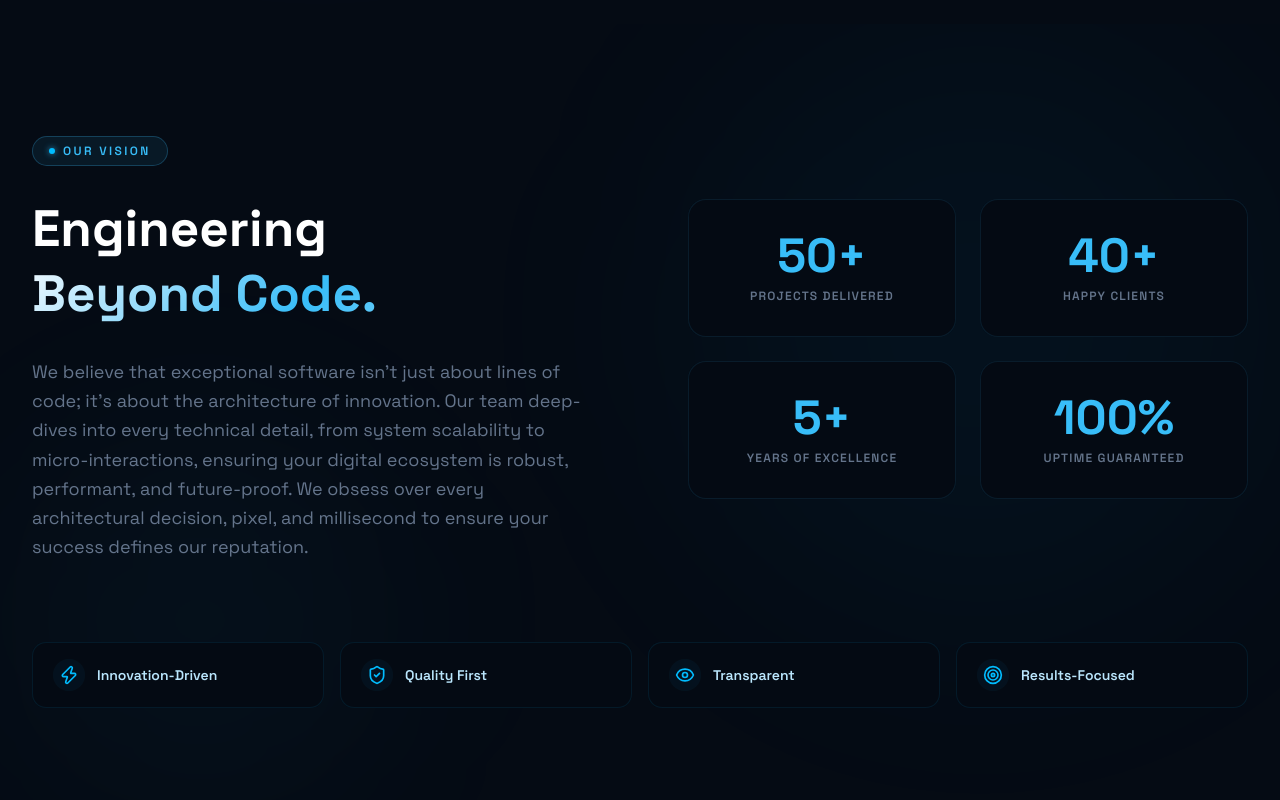
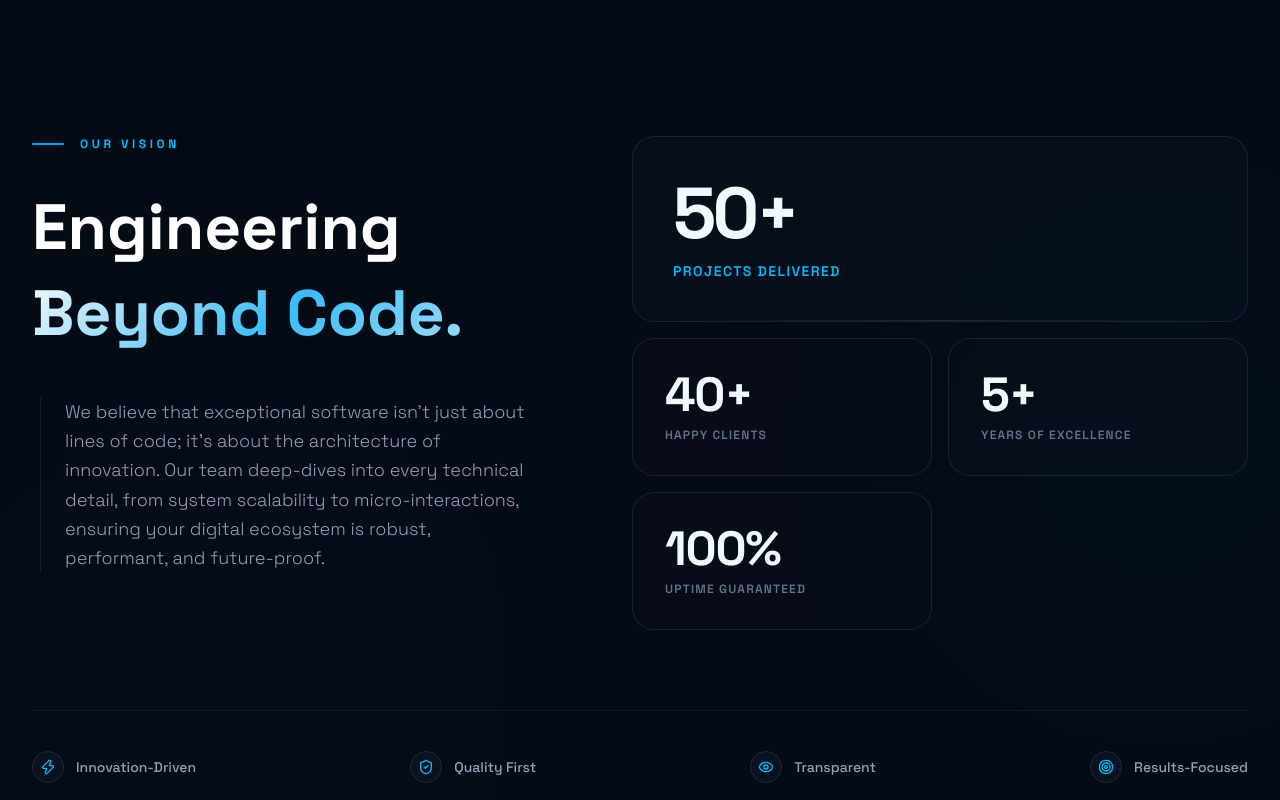
Before and after one commit to QuantumBlazeSoftwareSolution/quantum-blaze, a Next.js app: page / in a window 1280 px wide. Shown: the part 800-1600 px from the top of the page. Built offline with nearby package versions, Linux system fonts and the light colour scheme.

Commit message:
Update About.tsx

```diff
--- a/src/components/sections/About.tsx
+++ b/src/components/sections/About.tsx
@@ -68,41 +68,44 @@ export function About() {
       className="relative section-padding overflow-hidden"
       style={{ background: "var(--bg-primary)" }}
     >
-      {/* Background elements */}
+      {/* Precision background glows */}
       <div
-        className="absolute top-0 right-0 w-[600px] h-[600px] rounded-full blur-[120px] pointer-events-none"
-        style={{ background: "rgba(14,165,233,0.04)" }}
+        className="absolute top-[20%] right-[-10%] w-[500px] h-[500px] rounded-full blur-[130px] pointer-events-none opacity-50"
+        style={{ background: "rgba(14,165,233,0.05)" }}
       />
       <div
-        className="absolute bottom-0 left-0 w-[400px] h-[400px] rounded-full blur-[100px] pointer-events-none"
+        className="absolute bottom-[-10%] left-[-5%] w-[600px] h-[600px] rounded-full blur-[150px] pointer-events-none opacity-40"
         style={{ background: "rgba(56,189,248,0.03)" }}
       />
 
-      <div className="container-wide">
-        <div className="grid grid-cols-1 lg:grid-cols-2 gap-16 lg:gap-24 items-center">
-          {/* Left: Text reveal */}
-          <div ref={textRef}>
+      <div className="container-wide relative z-10">
+        <div className="flex flex-col lg:flex-row gap-16 lg:gap-24 items-start">
+          {/* Left: Narrative Side */}
+          <div className="w-full lg:w-[45%]" ref={textRef}>
             <motion.div
-              initial={{ opacity: 0, y: 20 }}
-              whileInView={{ opacity: 1, y: 0 }}
+              initial={{ opacity: 0, x: -20 }}
+              whileInView={{ opacity: 1, x: 0 }}
               viewport={{ once: true }}
               transition={{ duration: 0.6 }}
-              className="mb-8"
+              className="mb-10"
             >
-              <SectionLabel>Our Vision</SectionLabel>
+              <div className="flex items-center gap-4">
+                <div className="w-8 h-[2px] bg-sky-500 rounded-full" />
+                <span className="text-xs font-bold uppercase tracking-[0.3em] text-sky-400">Our Vision</span>
+              </div>
             </motion.div>
 
             <div
-              className="space-y-1 mb-8"
+              className="space-y-2 mb-10"
               style={{
-                fontSize: "clamp(2rem, 4vw, 3.5rem)",
+                fontSize: "clamp(2.5rem, 5vw, 4rem)",
                 fontWeight: 700,
-                lineHeight: 1.2,
+                lineHeight: 1.1,
                 fontFamily: "var(--font-grotesk)",
               }}
             >
               {lines.map((line, i) => (
-                <div key={i} className="overflow-hidden">
+                <div key={i} className="overflow-hidden pb-2">
                   <span
                     className={`reveal-line block ${
                       i === 1 ? "gradient-text" : "text-white"
@@ -114,95 +117,100 @@ export function About() {
               ))}
             </div>
 
-            <div className="overflow-hidden">
+            <div className="overflow-hidden border-l border-slate-800/60 pl-6 ml-2">
               <p
-                className="reveal-line text-base md:text-lg leading-relaxed max-w-xl"
-                style={{ color: "var(--text-muted)" }}
+                className="reveal-line text-lg leading-relaxed max-w-xl text-slate-400 font-light"
               >
                 We believe that exceptional software isn't just about lines of
                 code; it's about the architecture of innovation. Our team
                 deep-dives into every technical detail, from system scalability
                 to micro-interactions, ensuring your digital ecosystem is
-                robust, performant, and future-proof. We obsess over every
-                architectural decision, pixel, and millisecond to ensure your
-                success defines our reputation.
+                robust, performant, and future-proof.
               </p>
             </div>
           </div>
 
-          {/* Right: Stats grid */}
-          <div className="grid grid-cols-1 sm:grid-cols-2 gap-4 md:gap-6">
-            {stats.map((stat, i) => (
+          {/* Right: Premium Bento Stats */}
+          <div className="w-full lg:w-[55%]">
+            <div className="grid grid-cols-1 md:grid-cols-2 gap-4">
+              {/* Large Feature Stat */}
+              <motion.div
+                initial={{ opacity: 0, y: 30 }}
+                whileInView={{ opacity: 1, y: 0 }}
+                viewport={{ once: true }}
+                transition={{ duration: 0.6 }}
+                className="md:col-span-2 relative p-8 md:p-10 rounded-3xl border border-slate-800/80 bg-slate-900/30 backdrop-blur-sm group overflow-hidden"
+              >
+                <div className="absolute inset-0 bg-gradient-to-br from-sky-500/5 to-transparent opacity-0 group-hover:opacity-100 transition-opacity duration-500" />
+                <div
+                  className="stat-counter text-6xl md:text-7xl font-bold mb-3 tracking-tighter"
+                  data-target={stats[0].value}
+                  style={{ color: "var(--text-primary)" }}
+                >
+                  {stats[0].value}
+                </div>
+                <div className="text-sm font-semibold tracking-widest uppercase text-sky-400">
+                  {stats[0].label}
+                </div>
+
+                {/* Micro-detail line */}
+                <div className="absolute bottom-0 left-8 right-8 h-px bg-gradient-to-r from-transparent via-slate-700 to-transparent opacity-50" />
+              </motion.div>
+
+              {/* Smaller Stats */}
+              {stats.slice(1).map((stat, i) => (
                 <motion.div
                   key={stat.label}
                   initial={{ opacity: 0, y: 30 }}
                   whileInView={{ opacity: 1, y: 0 }}
                   viewport={{ once: true }}
-                transition={{ duration: 0.6, delay: i * 0.1 }}
-                className="glass rounded-2xl p-6 md:p-8 text-center group hover:border-sky-400/30 transition-all duration-300"
-                style={{
-                  borderColor: "var(--glass-border)",
-                }}
+                  transition={{ duration: 0.6, delay: 0.1 * (i + 1) }}
+                  className="relative p-8 rounded-3xl border border-slate-800/80 bg-slate-900/20 backdrop-blur-sm group hover:bg-slate-900/40 transition-colors duration-500"
                 >
                   <div
-                  className="stat-counter text-4xl md:text-5xl font-bold mb-2 group-hover:scale-110 transition-transform duration-300"
+                    className="stat-counter text-4xl md:text-5xl font-bold mb-2 tracking-tight"
                     data-target={stat.value}
-                  style={{ color: "var(--accent-blue)" }}
+                    style={{ color: "var(--text-primary)" }}
                   >
                     {stat.value}
                   </div>
-                <div
-                  className="text-xs font-semibold tracking-widest uppercase"
-                  style={{ color: "var(--text-muted)" }}
-                >
+                  <div className="text-xs font-semibold tracking-widest uppercase text-slate-500 group-hover:text-sky-400/80 transition-colors">
                     {stat.label}
                   </div>
                 </motion.div>
               ))}
             </div>
           </div>
+        </div>
 
-        {/* Core values strip */}
+        {/* Refined Core Values */}
         <motion.div
           initial={{ opacity: 0, y: 30 }}
           whileInView={{ opacity: 1, y: 0 }}
           viewport={{ once: true }}
           transition={{ duration: 0.8 }}
-          className="mt-16 md:mt-20 grid grid-cols-1 sm:grid-cols-2 md:grid-cols-4 gap-4"
+          className="mt-20 pt-10 border-t border-slate-800/50"
         >
+          <div className="flex flex-wrap justify-center md:justify-between gap-8 md:gap-4">
             {[
-            {
-              icon: <Zap className="w-5 h-5 text-sky-400" />,
-              label: "Innovation-Driven",
-            },
-            {
-              icon: <ShieldCheck className="w-5 h-5 text-sky-400" />,
-              label: "Quality First",
-            },
-            {
-              icon: <Eye className="w-5 h-5 text-sky-400" />,
-              label: "Transparent",
-            },
-            {
-              icon: <Target className="w-5 h-5 text-sky-400" />,
-              label: "Results-Focused",
-            },
+              { icon: <Zap className="w-4 h-4 text-sky-400" />, label: "Innovation-Driven" },
+              { icon: <ShieldCheck className="w-4 h-4 text-sky-400" />, label: "Quality First" },
+              { icon: <Eye className="w-4 h-4 text-sky-400" />, label: "Transparent" },
+              { icon: <Target className="w-4 h-4 text-sky-400" />, label: "Results-Focused" },
             ].map((val) => (
               <div
                 key={val.label}
-              className="flex items-center gap-3 glass rounded-xl px-5 py-4 border border-sky-500/10 hover:border-sky-500/30 transition-colors"
+                className="flex items-center gap-3 group"
               >
-              <div className="flex-shrink-0 w-8 h-8 rounded-full bg-sky-500/5 flex items-center justify-center">
+                <div className="flex-shrink-0 w-8 h-8 rounded-full border border-slate-800 bg-slate-900/50 flex items-center justify-center group-hover:border-sky-500/50 group-hover:shadow-[0_0_15px_rgba(14,165,233,0.2)] transition-all duration-300">
                   {val.icon}
                 </div>
-              <span
-                className="text-sm font-semibold"
-                style={{ color: "var(--text-secondary)" }}
-              >
+                <span className="text-sm font-medium text-slate-400 group-hover:text-slate-200 transition-colors">
                   {val.label}
                 </span>
               </div>
             ))}
+          </div>
         </motion.div>
       </div>
     </section>
```
Lines whose indentation alone changed are shown as unchanged.
